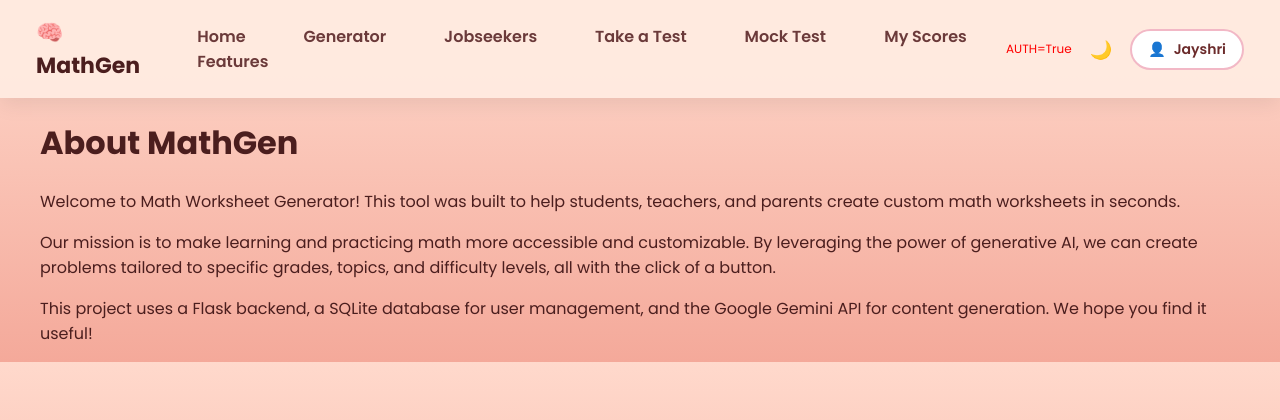
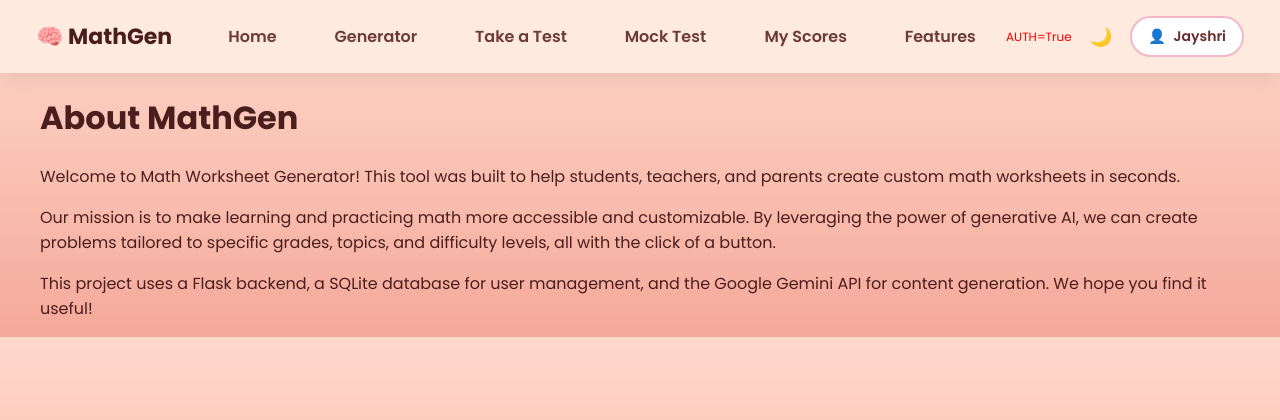
Before and after one commit to Jayshri7777/MathGen, a Flask app: page /about in a window 1280 px wide. Shown: the top 420 px of the page. Run offline with Flask 3, Linux system fonts and the light colour scheme; a user stored in the database is signed in.

Commit message:
Update base.html

```diff
--- a/templates/base.html
+++ b/templates/base.html
@@ -637,12 +637,6 @@ label.required::after {
     Generator
 </a>
 
-
-<a href="{{ url_for('jobseekers') }}"
-   class="{% if request.endpoint == 'jobseekers' %}active{% endif %}">
-    Jobseekers
-</a>
-
     <a href="{{ url_for('job_exams') }}"
        class="{% if request.endpoint == 'job_exams' %}active{% endif %}">
         Take a Test
```
